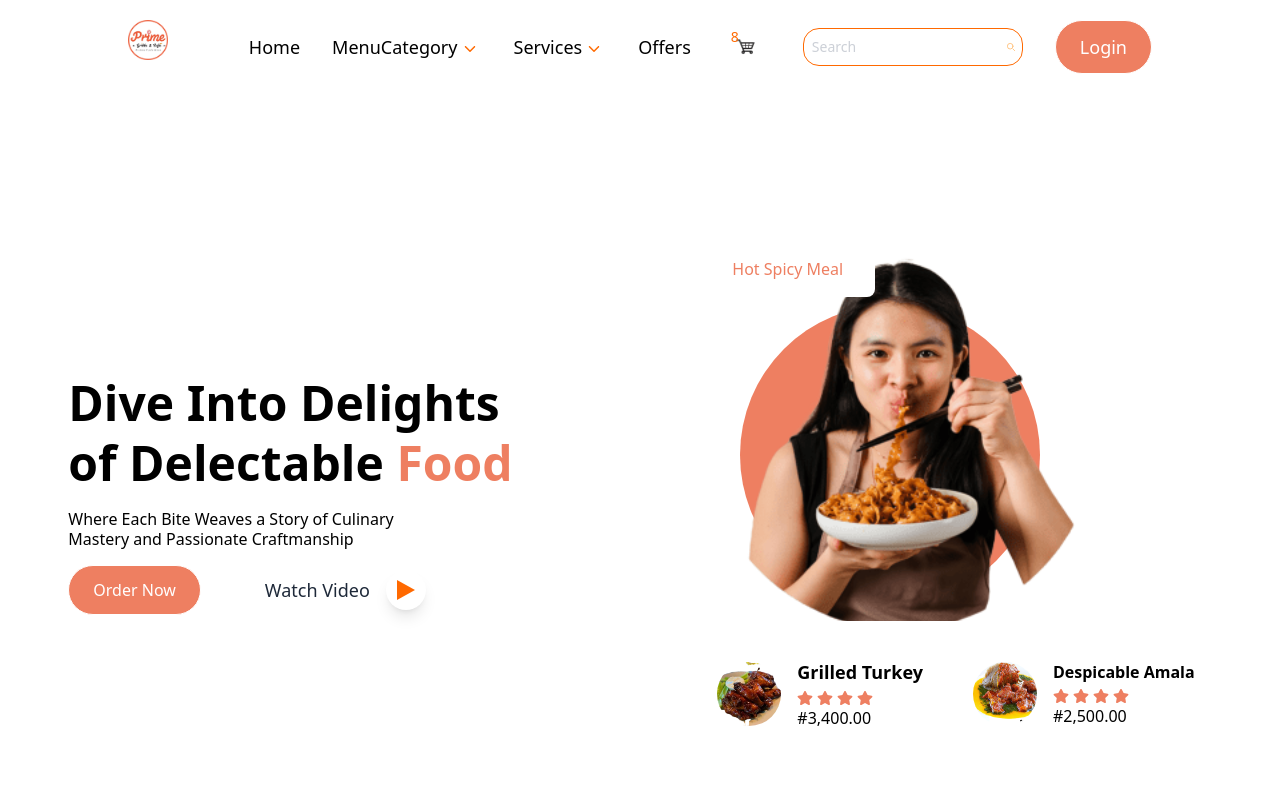
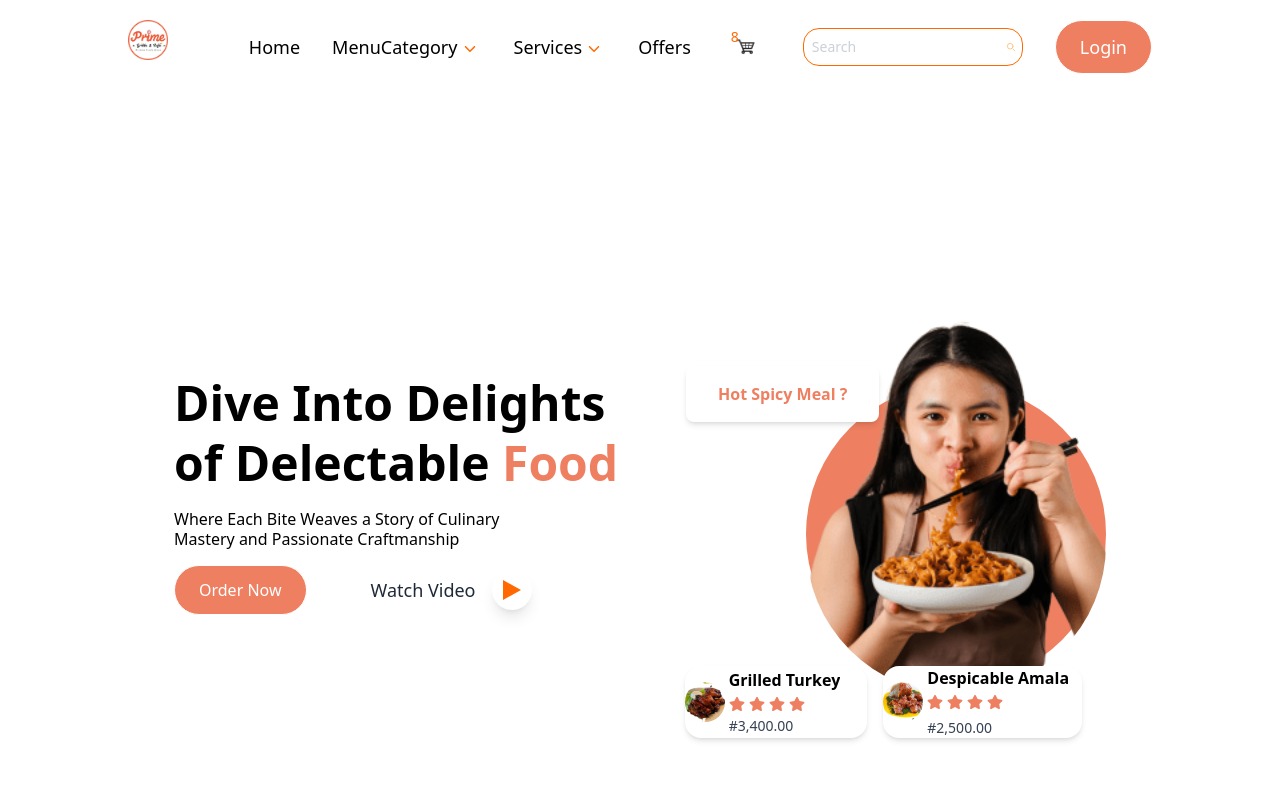
Before and after one commit to samueleffiongjacob/primegrills, a React (Vite) app in the folder Frontend/PrimeGrillsclient/: page / in a window 1280 px wide. Shown: the top 800 px of the page. Built offline with nearby package versions, Linux system fonts and the light colour scheme.

Commit message:
hero section updated

```diff
--- a/Frontend/PrimeGrillsclient/src/components/HeroSection/Hero.tsx
+++ b/Frontend/PrimeGrillsclient/src/components/HeroSection/Hero.tsx
@@ -40,22 +40,45 @@ const Hero =() => {
                     </div>
                 </div>
 
-                <div className=" relative">
+                {/* <div className=" relative">
                     <div className=" h-[400px] item-center rounded-full">
-                        <span className="bg-[#EE7F61] top-16 left-10 text-white rounded-full absolute h-[300px] w-[300px]"> Red cirle </span>
+                        <span className="bg-[#EE7F61] top-22 left-0 text-white rounded-full absolute h-[300px] w-[300px]"> Red cirle </span>
                         <img src={hero} alt="heroimg"
-                        className="object-cover absolute w-[400px] h-3/4   overflow-hidden  "/>
+                        className="object-cover absolute w-[300px] h-[400px]   overflow-hidden  "/>
                     </div>
 
 
-                    <div className="absolute bg-white px-8 py-4 top-0  rounded-lg">
-                        <h2 className="text-[#EE7F61]">Hot Spicy Meal</h2>
+                    <div className="absolute bg-white px-8 py-4 top-18 left-0 items-start justify-items-start  rounded-lg">
+                        <h2 className="text-[#EE7F61]">Hot Spicy Meal ? </h2>
                     </div>
                     <div className="  bottom-0">
                         <ItemCard  />
                     </div>
 
+                </div> */}
+                <div className="relative flex justify-center">
+                    <div className="relative h-[400px] w-[300px]">
+                        {/* Red Circle */}
+                        <span className="bg-[#EE7F61] absolute inset-0 m-auto top-20  rounded-full h-[300px] w-[300px] z-[-1]"></span>
+                        {/* Hero Image */}
+                        <img
+                        src={hero}
+                        alt="heroimg"
+                        className="object-cover absolute top-0 left-0 w-[300px] h-[400px] rounded-full overflow-hidden"
+                        />
+                    </div>
+
+                    {/* Hot Spicy Meal Label */}
+                    <div className="absolute left-[-120px] top-25 transform -translate-y-1/2 bg-white px-8 py-4 rounded-lg shadow-md">
+                        <h2 className="text-[#EE7F61] font-semibold">Hot Spicy Meal ?</h2>
+                    </div>
+
+                    {/* Item Card */}
+                    <div className="absolute bottom-[-60px] right-2  ">
+                        <ItemCard />
+                    </div>
                 </div>
+
 
             </div>
 
--- a/Frontend/PrimeGrillsclient/src/components/itemCard/itemCard.tsx
+++ b/Frontend/PrimeGrillsclient/src/components/itemCard/itemCard.tsx
@@ -5,39 +5,39 @@ import heroimg2 from "../../assets/images/heroimg2.png";
 
 const ItemCard = () => {
   return (
-    // <div className=" bg-white px-4 py-3 bottom-5 left-5 rounded-lg shadow-lg">
-      <div className="flex flex-row gap-4  ">
+
+    <div className=" flex flex-col lg:flex-row gap-4 p-4 ">
       {/* First Item */}
-        <div className="flex items-center bg-white border border-white rounded-lg p-4">
-          <img src={heroimg1} alt="Grilled Turkey" className="h-16 w-16 rounded-full" />
-          <div className="ml-4">
-            <h2 className="text-lg font-semibold">Grilled Turkey</h2>
+      <div className="flex flex-row items-center bg-white rounded-2xl shadow-md pr-15  w-full lg:w-1/2">
+        <img src={heroimg1} alt="Grilled Turkey" className="h-10 w-10 rounded-full" />
+        <div className="ml-1 flex-1">
+          <h2 className="text-md font-semibold whitespace-nowrap overflow-hidden">Grilled Turkey</h2>
           <div className="flex items-center mt-1">
-              <FaStar className="text-[#EE7F61] me-1 " />
+            <FaStar className="text-[#EE7F61] me-1" />
             <FaStar className="text-[#EE7F61] me-1" />
             <FaStar className="text-[#EE7F61] me-1" />
             <FaStar className="text-[#EE7F61]" />
           </div>
-            <p className="mr-10 font-medium">#3,400.00</p>
+          <p className="text-sm font-medium text-gray-700 mt-1">#3,400.00</p>
         </div>
       </div>
 
       {/* Second Item */}
-        <div className="flex items-center border border-white rounded-lg bg-white p-4">
-          <img src={heroimg2} alt="Grilled Turkey" className="h-16 w-16 rounded-full" />
-          <div className="ml-4">
-            <h2 className="text-md font-semibold">Despicable Amala</h2>
+      <div className="flex flex-row items-center bg-white rounded-2xl shadow-md pr-15  w-full lg:w-1/2">
+        <img src={heroimg2} alt="Despicable Amala" className="h-10 w-10 rounded-full" />
+        <div className="ml-1 flex-1">
+          <h2 className="text-md font-semibold whitespace-nowrap">Despicable Amala</h2>
           <div className="flex items-center mt-1">
-              <FaStar className="text-[#EE7F61] me-1 " />
+            <FaStar className="text-[#EE7F61] me-1" />
             <FaStar className="text-[#EE7F61] me-1" />
             <FaStar className="text-[#EE7F61] me-1" />
             <FaStar className="text-[#EE7F61]" />
           </div>
-            <p className="mr-13 font-medium">#2,500.00</p>
+          <p className="text-sm font-medium text-gray-700 mt-2">#2,500.00</p>
         </div>
       </div>
     </div>
-    // </div>
+
   );
 };
 
```
Lines whose indentation alone changed are shown as unchanged.
